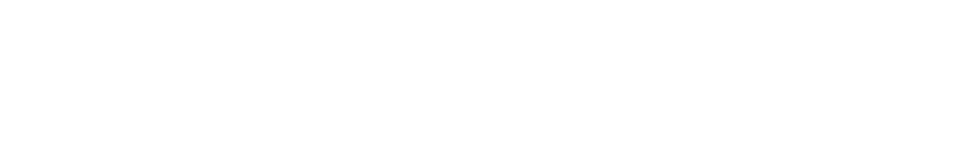
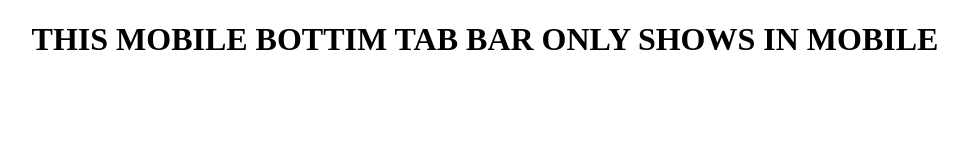
Before and after one commit to AymanSaikat/Mobile-Bottom-Tab-Bar, a plain HTML site: page index.html in a window 1280 px wide. Shown: the whole page, without its empty margins (155-1123 px from the left). Drawn offline with Linux system fonts and the light colour scheme.

Commit message:
Update index.html

```diff
--- a/index.html
+++ b/index.html
@@ -7,7 +7,7 @@
   OR use a plugin like "Insert Headers and Footers"
   Place in: FOOTER section
    ============================================================ -->
-
+<h1 style="text-align:center;">THIS MOBILE BOTTIM TAB BAR ONLY SHOWS IN MOBILE</h1>
 <style>
 
 /* ---- Hide on desktop, show only on mobile ---- */
```
